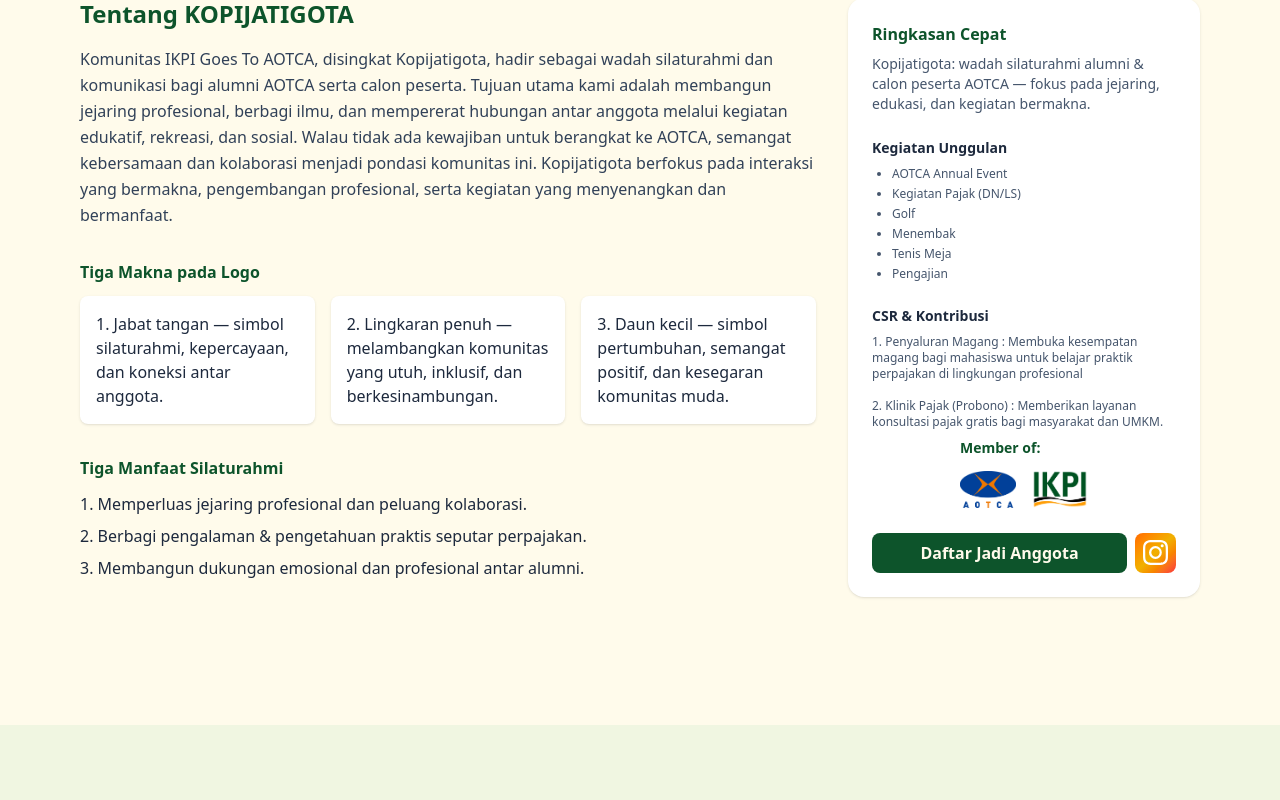
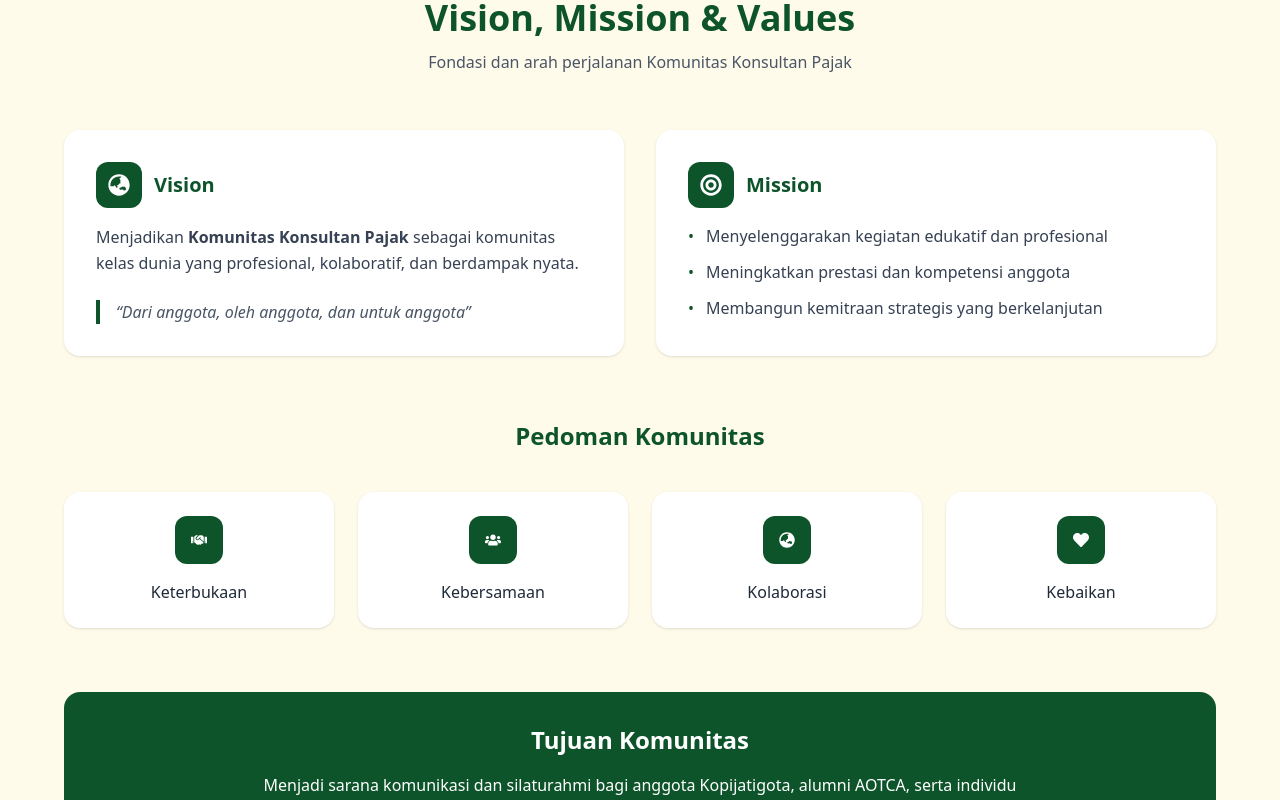
Before and after one commit to Mhilmy11/Kopija_Tigota, a React (Vite) app: page / in a window 1280 px wide. Shown: the part 600-1400 px from the top of the page. Built offline with nearby package versions, Linux system fonts and the light colour scheme.

Commit message:
add section vision mission at HomePage

```diff
--- a/src/pages/HomePage.jsx
+++ b/src/pages/HomePage.jsx
@@ -9,6 +9,13 @@
 import { FiCamera } from "react-icons/fi";
 import { BsInstagram } from "react-icons/bs";
 import { AiFillRightCircle, AiFillLeftCircle } from "react-icons/ai";
+import {
+  FaGlobeAsia,
+  FaHandshake,
+  FaUsers,
+  FaHeart,
+  FaBullseye,
+} from "react-icons/fa";
 
 import KiaraGroupLogo from "../assets/kiara-group.png";
 
@@ -34,6 +41,11 @@
     pict: photos[8].src,
   },
 ];
+
+const fadeUp = {
+  hidden: { opacity: 0, y: 40 },
+  visible: { opacity: 1, y: 0 },
+};
 
 const handleClickInstagram = () => {
   window.open(
@@ -156,6 +168,132 @@
           </div>
         </div>
       </header>
+
+      <section className="bg-amber-50 pt-32 px-6">
+        <div className="max-w-6xl mx-auto">
+          <motion.div
+            variants={fadeUp}
+            initial="hidden"
+            whileInView="visible"
+            viewport={{ once: true }}
+            transition={{ duration: 0.6 }}
+            className="text-center mb-14"
+          >
+            <h2 className="text-3xl md:text-4xl font-bold text-green-900">
+              Vision, Mission & Values
+            </h2>
+            <p className="mt-3 text-gray-600">
+              Fondasi dan arah perjalanan Komunitas Konsultan Pajak
+            </p>
+          </motion.div>
+
+          <div className="grid md:grid-cols-2 gap-8">
+            <motion.div
+              variants={fadeUp}
+              initial="hidden"
+              whileInView="visible"
+              transition={{ duration: 0.6, delay: 0.1 }}
+              className="bg-white rounded-2xl shadow-sm p-8"
+            >
+              <div className="flex items-center gap-3 mb-4">
+                <div className="bg-green-900 text-white p-3 rounded-xl">
+                  <FaGlobeAsia size={22} />
+                </div>
+                <h3 className="text-xl font-semibold text-green-900">Vision</h3>
+              </div>
+
+              <p className="text-gray-700 leading-relaxed">
+                Menjadikan{" "}
+                <span className="font-semibold">Komunitas Konsultan Pajak</span>{" "}
+                sebagai komunitas kelas dunia yang profesional, kolaboratif, dan
+                berdampak nyata.
+              </p>
+
+              <div className="mt-6 border-l-4 border-green-900 pl-4 italic text-gray-600">
+                “Dari anggota, oleh anggota, dan untuk anggota”
+              </div>
+            </motion.div>
+
+            <motion.div
+              variants={fadeUp}
+              initial="hidden"
+              whileInView="visible"
+              transition={{ duration: 0.6, delay: 0.2 }}
+              className="bg-white rounded-2xl shadow-sm p-8"
+            >
+              <div className="flex items-center gap-3 mb-4">
+                <div className="bg-green-900 text-white p-3 rounded-xl">
+                  <FaBullseye size={22} />
+                </div>
+                <h3 className="text-xl font-semibold text-green-900">
+                  Mission
+                </h3>
+              </div>
+
+              <ul className="space-y-3 text-gray-700">
+                <li className="flex gap-3">
+                  <span className="text-green-900">•</span>
+                  Menyelenggarakan kegiatan edukatif dan profesional
+                </li>
+                <li className="flex gap-3">
+                  <span className="text-green-900">•</span>
+                  Meningkatkan prestasi dan kompetensi anggota
+                </li>
+                <li className="flex gap-3">
+                  <span className="text-green-900">•</span>
+                  Membangun kemitraan strategis yang berkelanjutan
+                </li>
+              </ul>
+            </motion.div>
+          </div>
+
+          <motion.div
+            variants={fadeUp}
+            initial="hidden"
+            whileInView="visible"
+            transition={{ duration: 0.6, delay: 0.3 }}
+            className="mt-16"
+          >
+            <h3 className="text-2xl font-semibold text-center text-green-900 mb-10">
+              Pedoman Komunitas
+            </h3>
+
+            <div className="grid sm:grid-cols-2 md:grid-cols-4 gap-6">
+              {[
+                { icon: <FaHandshake />, title: "Keterbukaan" },
+                { icon: <FaUsers />, title: "Kebersamaan" },
+                { icon: <FaGlobeAsia />, title: "Kolaborasi" },
+                { icon: <FaHeart />, title: "Kebaikan" },
+              ].map((item, i) => (
+                <div
+                  key={i}
+                  className="bg-white rounded-2xl p-6 text-center shadow-sm hover:shadow-md transition"
+                >
+                  <div className="mx-auto mb-4 w-12 h-12 flex items-center justify-center bg-green-900 text-white rounded-xl">
+                    {item.icon}
+                  </div>
+                  <p className="font-medium text-gray-800">{item.title}</p>
+                </div>
+              ))}
+            </div>
+          </motion.div>
+
+          <motion.div
+            variants={fadeUp}
+            initial="hidden"
+            whileInView="visible"
+            transition={{ duration: 0.6, delay: 0.4 }}
+            className="mt-16 bg-green-900 rounded-2xl p-8 text-center text-white"
+          >
+            <h3 className="text-2xl font-semibold mb-4">Tujuan Komunitas</h3>
+            <p className="max-w-3xl mx-auto leading-relaxed">
+              Menjadi sarana komunikasi dan silaturahmi bagi anggota
+              Kopijatigota, alumni AOTCA, serta individu yang berminat mengikuti
+              AOTCA.
+            </p>
+          </motion.div>
+        </div>
+      </section>
 
       <section ref={aboutRef} className="max-w-6xl mx-auto px-4 py-32">
         <div className="grid md:grid-cols-3 gap-8 items-start">
```
